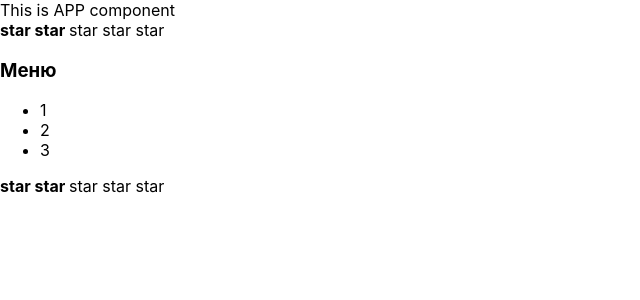
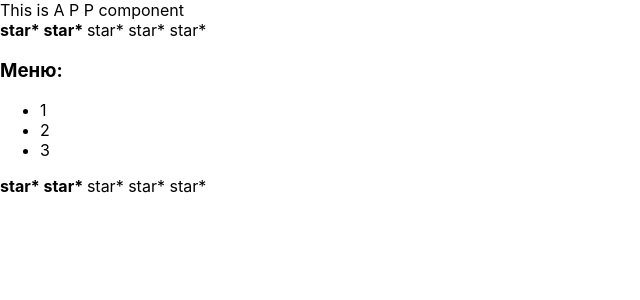
Before and after one commit to Kiri1111/kabzda, a React (Create React App) app: page / in a window 1280 px wide. Shown: the top 300 px of the page, without its empty margins (0-640 px from the left). Built offline with nearby package versions, Linux system fonts and the light colour scheme.

Commit message:
kabzda lesson 03 a

```diff
--- a/src/App.tsx
+++ b/src/App.tsx
@@ -17,7 +17,7 @@ function App() {
 
 function AppTittle() {
     return (
-        <>This is APP component</>
+        <>This is A P P component</>
     );
 }
 
--- a/src/components/Accordion/Accordion.tsx
+++ b/src/components/Accordion/Accordion.tsx
@@ -13,7 +13,7 @@ function Accordion() {
 function AccordionTittle() {
     console.log("AccordionTittle rendered")
     return (
-        <h3>Меню</h3>
+        <h3>Меню:</h3>
     );
 }
 
--- a/src/components/Rating/Rating.tsx
+++ b/src/components/Rating/Rating.tsx
@@ -18,9 +18,9 @@ export function Rating() {
 function Star(props: any) {
     console.log("Star rendered")
     if(props.selected === true) {
-        return <span><b>star </b></span>
+        return <span><b>star* </b></span>
     } else {
-        return <span>star </span>
+        return <span>star* </span>
     }
 
 }
```
